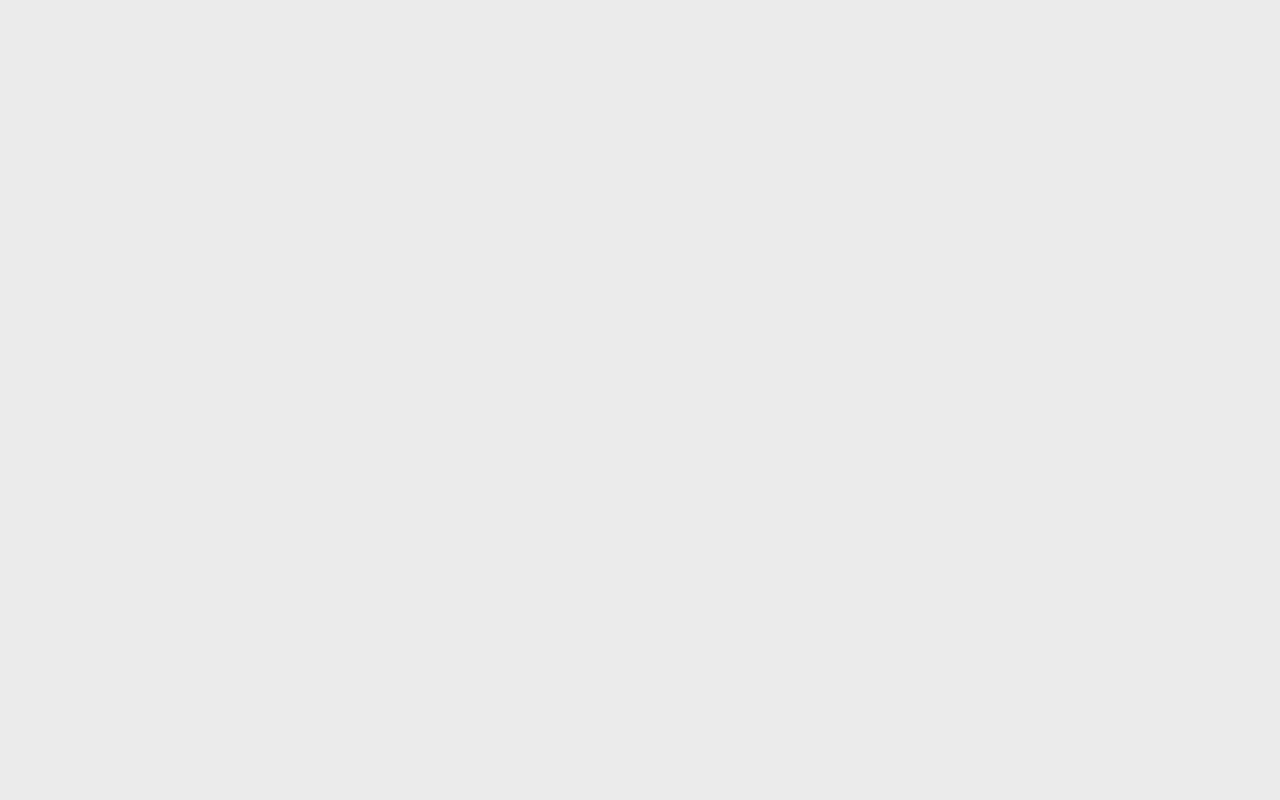
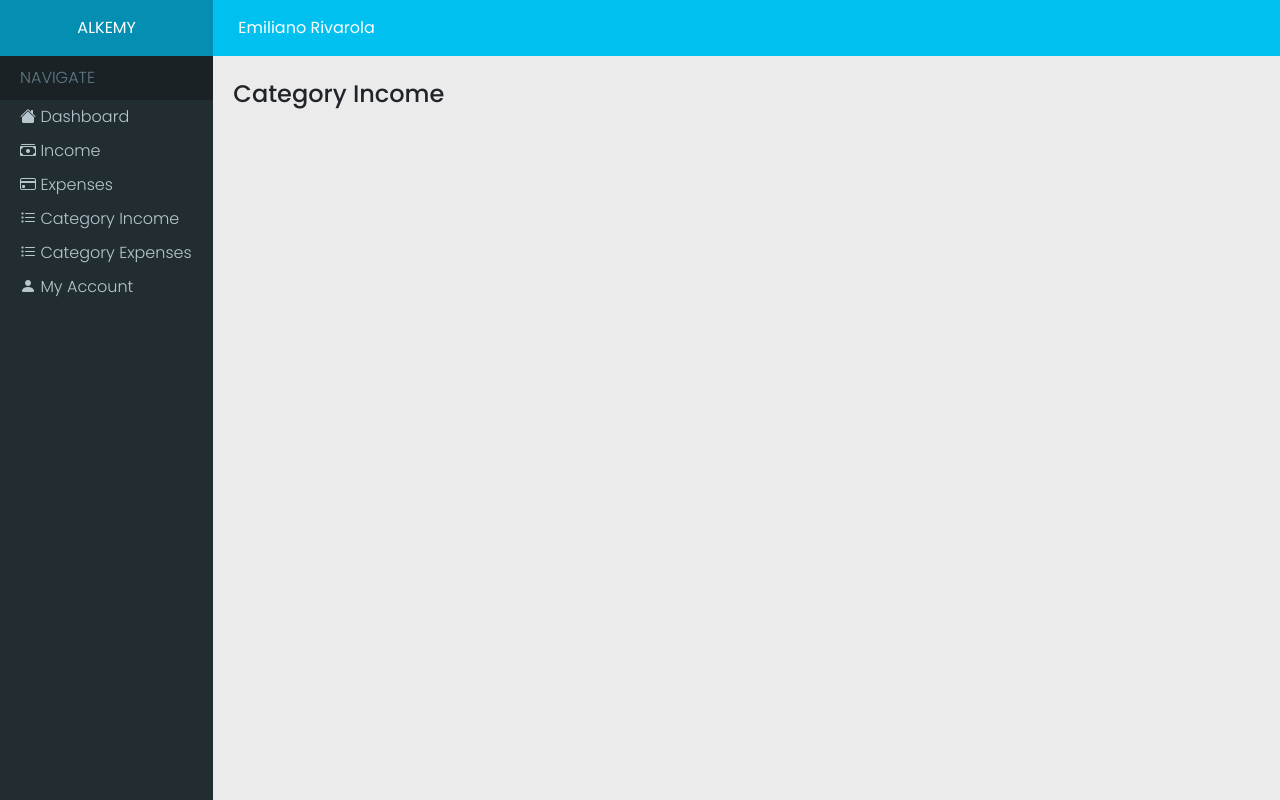
Before and after one commit to RivEm98/Personal-Budget-Magnament, a React (Create React App) app in the folder client/: page /category/income in a window 1280 px wide. Built offline with nearby package versions, Linux system fonts and the light colour scheme.

Commit message:
I add the remaining components (income, expenses, categoryIncomExpen and account) from the page folder

```diff
--- a/client/src/components/App.js
+++ b/client/src/components/App.js
@@ -4,6 +4,11 @@ import Login from '../page/Login'
 import './App.css'
 import Register from '../page/Register'
 import Home from '../page/Home'
+import Income from '../page/Income'
+import Expenses from '../page/Expenses'
+import CategoryIncome from '../page/CategoryIncome'
+import CategoryExpenses from '../page/CategoryExpenses'
+import Account from '../page/Account'
 /* import PageNotFound from '../pages/PageNotFound'  */
 function App(){
     return (
@@ -12,6 +17,11 @@ function App(){
                 <Route exact path="/" component={Login} />
                 <Route exact path="/register" component={Register} />
                 <Route exact path="/home" component={Home} />
+                <Route exact path="/income" component={Income} />
+                <Route exact path="/expenses" component={Expenses} />
+                <Route exact path="/category/income" component={CategoryIncome} />
+                <Route exact path="/category/expenses" component={CategoryExpenses} />
+                <Route exact path="/account" component={Account} />
                 {/* <Route component={PageNotFound} /> */}
             </Switch>
         </BrowserRouter>
--- a/client/src/components/ButtonSidebar/ButtonSidebar.js
+++ b/client/src/components/ButtonSidebar/ButtonSidebar.js
@@ -4,7 +4,7 @@ import './buttonSidebar.css'
 
 const ButtonSidebar = (props)=>
 (
-    <Link to="" class="link-sidebar"><li className="button-sidebar"><i class={props.icon}></i>  {props.name}</li></Link>
+    <Link to={props.to} class="link-sidebar"><li className="button-sidebar"><i class={props.icon}></i>  {props.name}</li></Link>
 )
 
 export default ButtonSidebar;
--- a/client/src/components/Navbar/Navbar.js
+++ b/client/src/components/Navbar/Navbar.js
@@ -20,22 +20,22 @@ const Navbar = (props)=>
                         <div className="collapse navbar-collapse" id="navbarSupportedContent">
                         <ul className="navbar-nav me-auto mb-2 mb-lg-0">
                             <li className="nav-item">
-                                <a className="nav-link" aria-current="page" href="#">Dashboard</a>
+                                <Link className="nav-link" aria-current="page" to={props.to}>Dashboard</Link>
                             </li>
                             <li className="nav-item">
-                                <a className="nav-link" aria-current="page" href="#">Income</a>
+                                <Link className="nav-link" aria-current="page" to={props.to}>Income</Link>
                             </li>
                             <li className="nav-item">
-                                <a className="nav-link" aria-current="page" href="#">Expenses</a>
+                                <Link className="nav-link" aria-current="page" to={props.to}>Expenses</Link>
                             </li>
                             <li className="nav-item">
-                                <a className="nav-link" aria-current="page" href="#">Category Income</a>
+                                <Link className="nav-link" aria-current="page" to={props.to}>Category Income</Link>
                             </li>
                             <li className="nav-item">
-                                <a className="nav-link" aria-current="page" href="#">Category Expenses</a>
+                                <Link className="nav-link" aria-current="page" to={props.to}>Category Expenses</Link>
                             </li>
                             <li className="nav-item">
-                                <a className="nav-link" aria-current="page" href="#">My Account</a>
+                                <Link className="nav-link" aria-current="page" to={props.to}>My Account</Link>
                             </li>
                         </ul>
                         </div>
@@ -47,8 +47,8 @@ const Navbar = (props)=>
                         {props.userName}
                     </button>
                     <ul className="dropdown-menu" aria-labelledby="dropdownMenuButton1">
-                        <li><a className="dropdown-item" href="#">My account</a></li>
-                        <li><a className="dropdown-item" href="#">Log out</a></li>
+                        <li><Link className="dropdown-item" to="/account">My account</Link></li>
+                        <li><Link className="dropdown-item" to="/">Log out</Link></li>
                     </ul>
                 </div>
             </div>
--- a/client/src/components/SideBar/Sidebar.js
+++ b/client/src/components/SideBar/Sidebar.js
@@ -7,12 +7,12 @@ const Sidebar = ()=>
     <div className="col-md-4 col-lg-3 col-xl-2 sidebar d-none d-md-block d-lg-block">
         <p className="navigate">NAVIGATE</p>
         <ul>
-            <ButtonSidebar name="Dashboard" icon="bi bi-house-fill"/>
-            <ButtonSidebar name="Income" icon="bi bi-cash-stack"/>
-            <ButtonSidebar name="Expenses" icon="bi bi-credit-card"/>
-            <ButtonSidebar name="Category Income" icon="bi bi-list-task"/>
-            <ButtonSidebar name="Category Expenses" icon="bi bi-list-task"/>
-            <ButtonSidebar name="My Account" icon="bi bi-person-fill"/>
+            <ButtonSidebar name="Dashboard" icon="bi bi-house-fill" to="/home"/>
+            <ButtonSidebar name="Income" icon="bi bi-cash-stack" to="/income"/>
+            <ButtonSidebar name="Expenses" icon="bi bi-credit-card" to="/expenses"/>
+            <ButtonSidebar name="Category Income" icon="bi bi-list-task" to="/category/income"/>
+            <ButtonSidebar name="Category Expenses" icon="bi bi-list-task" to="/category/expenses"/>
+            <ButtonSidebar name="My Account" icon="bi bi-person-fill" to="/account"/>
         </ul>
     </div>
 );
--- /dev/null
+++ b/client/src/page/Account.js
@@ -0,0 +1,22 @@
+import React from 'react'
+import Sidebar from '../components/SideBar/Sidebar'
+import Navbar from '../components/Navbar/Navbar'
+import Dashboard from '../components/Dashboard/Dashboard'
+
+const Account = () =>
+(
+    <div>
+        <div class="row">
+            <Navbar pageName="ALKEMY" userName="Emiliano Rivarola"/>
+            <div className="row p-0">
+                <Sidebar />
+                <Dashboard name="My Account">
+
+                </Dashboard>
+            </div>
+
+        </div>
+    </div>
+)
+
+export default Account;
--- /dev/null
+++ b/client/src/page/CategoryExpenses.js
@@ -0,0 +1,22 @@
+import React from 'react'
+import Sidebar from '../components/SideBar/Sidebar'
+import Navbar from '../components/Navbar/Navbar'
+import Dashboard from '../components/Dashboard/Dashboard'
+
+const CategoryExpenses = () =>
+(
+    <div>
+        <div class="row">
+            <Navbar pageName="ALKEMY" userName="Emiliano Rivarola"/>
+            <div className="row p-0">
+                <Sidebar />
+                <Dashboard name="Category Expenses">
+
+                </Dashboard>
+            </div>
+
+        </div>
+    </div>
+)
+
+export default CategoryExpenses;
--- /dev/null
+++ b/client/src/page/CategoryIncome.js
@@ -0,0 +1,22 @@
+import React from 'react'
+import Sidebar from '../components/SideBar/Sidebar'
+import Navbar from '../components/Navbar/Navbar'
+import Dashboard from '../components/Dashboard/Dashboard'
+
+const CategoryIncome = () =>
+(
+    <div>
+        <div class="row">
+            <Navbar pageName="ALKEMY" userName="Emiliano Rivarola"/>
+            <div className="row p-0">
+                <Sidebar />
+                <Dashboard name="Category Income">
+
+                </Dashboard>
+            </div>
+
+        </div>
+    </div>
+)
+
+export default CategoryIncome;
--- /dev/null
+++ b/client/src/page/Expenses.js
@@ -0,0 +1,22 @@
+import React from 'react'
+import Sidebar from '../components/SideBar/Sidebar'
+import Navbar from '../components/Navbar/Navbar'
+import Dashboard from '../components/Dashboard/Dashboard'
+
+const Expenses = () =>
+(
+    <div>
+        <div class="row">
+            <Navbar pageName="ALKEMY" userName="Emiliano Rivarola"/>
+            <div className="row p-0">
+                <Sidebar />
+                <Dashboard name="Expenses">
+
+                </Dashboard>
+            </div>
+
+        </div>
+    </div>
+)
+
+export default Expenses;
--- /dev/null
+++ b/client/src/page/Income.js
@@ -0,0 +1,22 @@
+import React from 'react'
+import Sidebar from '../components/SideBar/Sidebar'
+import Navbar from '../components/Navbar/Navbar'
+import Dashboard from '../components/Dashboard/Dashboard'
+
+const Income = () =>
+(
+    <div>
+        <div class="row">
+            <Navbar pageName="ALKEMY" userName="Emiliano Rivarola"/>
+            <div className="row p-0">
+                <Sidebar />
+                <Dashboard name="Income">
+
+                </Dashboard>
+            </div>
+
+        </div>
+    </div>
+)
+
+export default Income;
```
